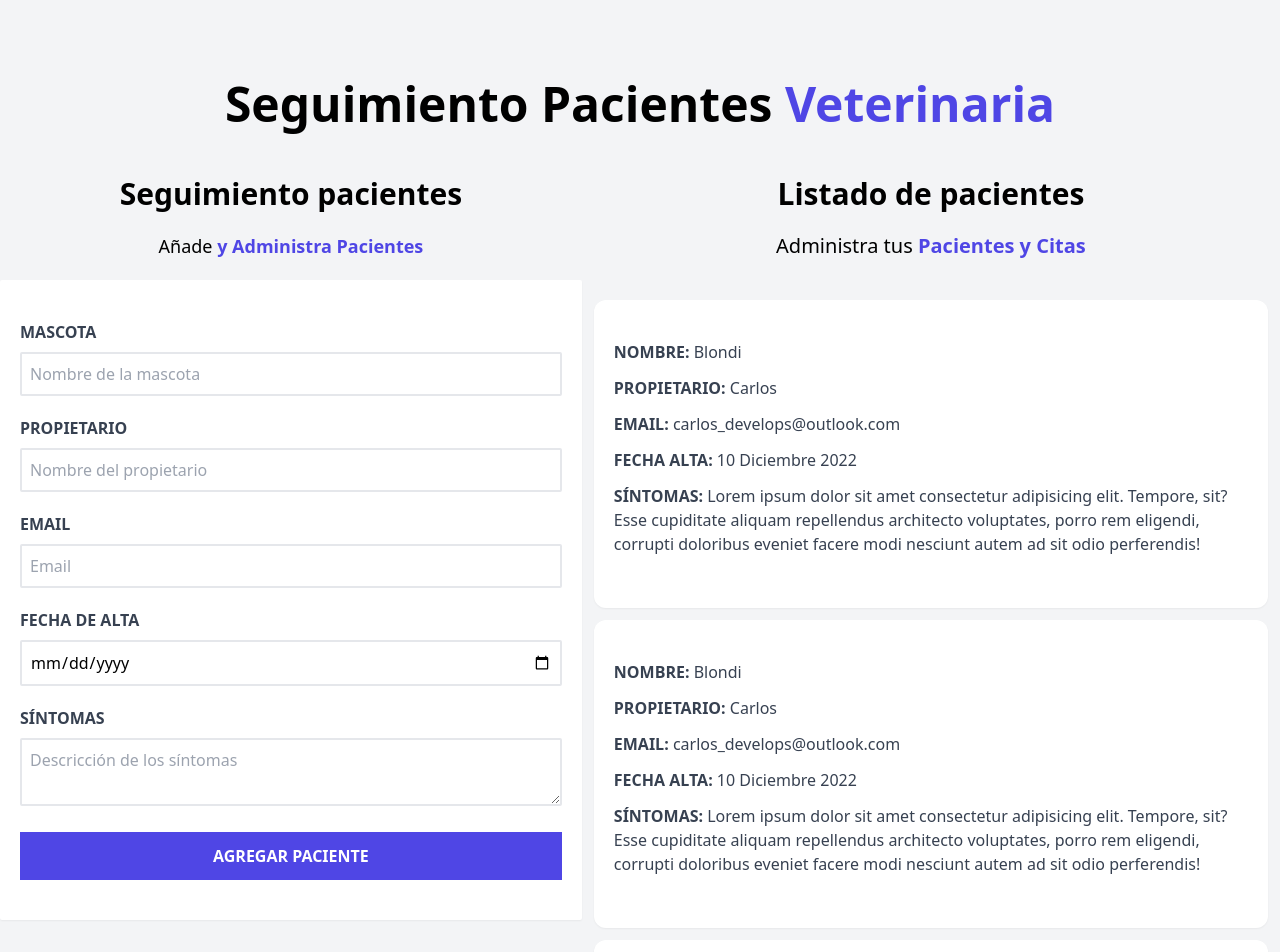
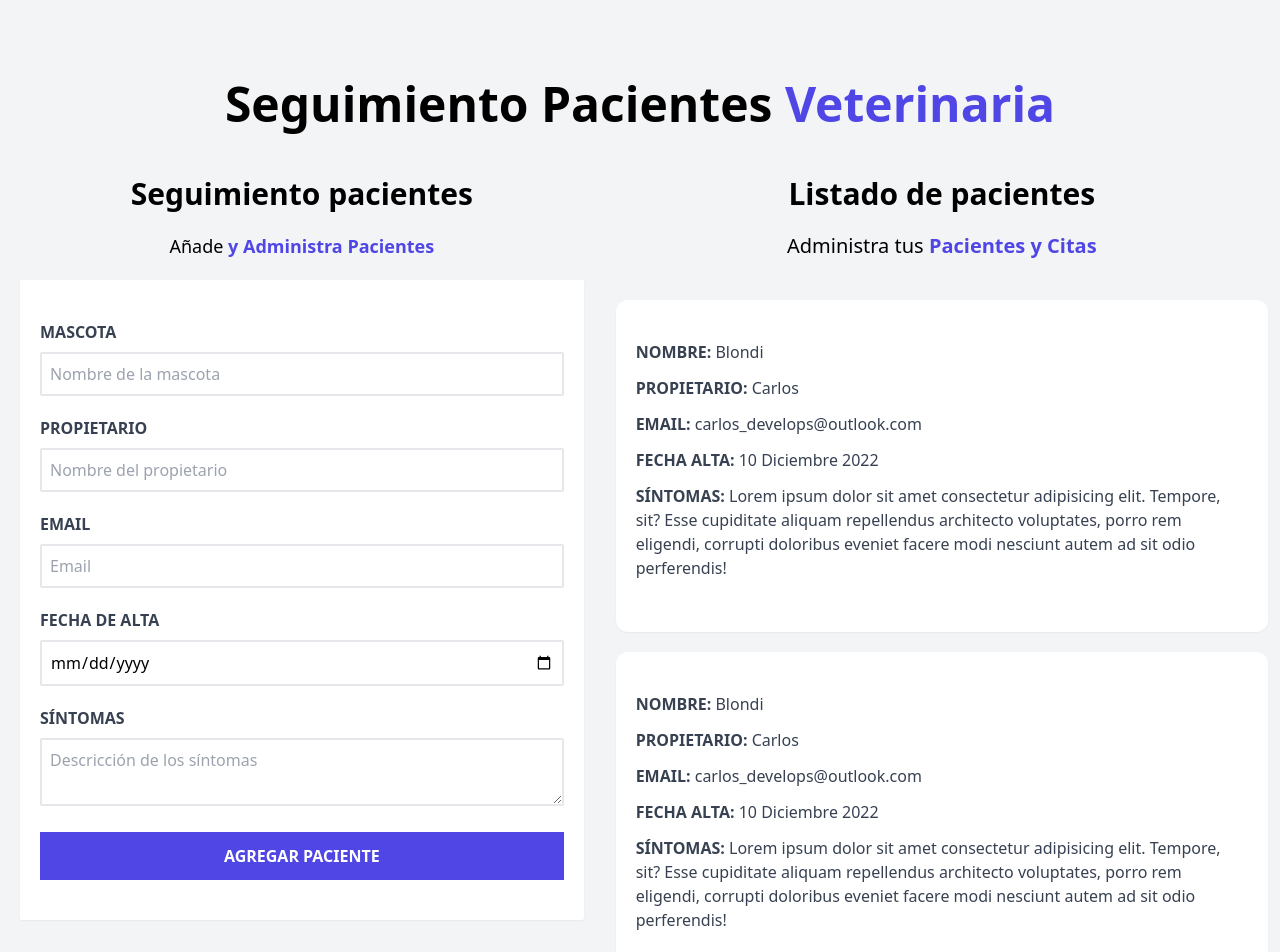
Before and after one commit to YouDevs/react-veterinaria, a React (Vite) app: page / in a window 1280 px wide. Shown: the top 952 px of the page. Built offline with nearby package versions, Linux system fonts and the light colour scheme.

Commit message:
validando formularios

```diff
--- a/src/components/Form.jsx
+++ b/src/components/Form.jsx
@@ -1,15 +1,38 @@
-import React from 'react'
+import {useState, useEffect} from 'react';
 
 const Form = () => {
+
+  const [name, setName] = useState('')
+  const [owned, setOwned] = useState('')
+  const [email, setEmail] = useState('')
+  const [date, setDate] = useState('')
+  const [symptom, setSymptom] = useState('')
+
+
+  const handleSubmit = (e) => {
+    e.preventDefault()
+
+    // Validate form:
+    if( [name, owned, email, date, symptom].includes('') ) {
+      console.log('Hay al menos un campo vacío')
+    }
+
+
+  }
+
   return (
-    <div className='md:w-1/2 lg:2/5'>
+    <div className='md:w-1/2 lg:2/5 mx-5'>
       <h2 className='font-black text-3xl text-center'>Seguimiento pacientes</h2>
       <p className='text-lg my-5 text-center'>
         Añade {''}
         <span className='text-indigo-600 font-bold'>y Administra Pacientes</span>
       </p>
 
-      <form className='bg-white shadow-sm rounded-sm py-10 px-5 mb-10' action="">
+      <form
+        className='bg-white shadow-sm rounded-sm py-10 px-5 mb-10'
+        onSubmit={ handleSubmit }
+      >
+        {/* petName */}
         <div className='mb-5'>
           <label
             htmlFor='mascota'
@@ -20,11 +43,14 @@ const Form = () => {
             className='border-2 w-full p-2 mt-2 placeholder-gray-400 rounded-sm'
             type="text"
             placeholder='Nombre de la mascota'
+            value={name}
+            onChange={ (e) => setName(e.target.value) }
           />
         </div>
+        {/* pet owned name */}
         <div className='mb-5'>
           <label
-            htmlFor='mascota'
+            htmlFor='owned'
             className='block text-gray-700 uppercase font-bold'
             >Propietario</label>
           <input
@@ -32,8 +58,11 @@ const Form = () => {
             className='border-2 w-full p-2 mt-2 placeholder-gray-400 rounded-sm'
             type="text"
             placeholder='Nombre del propietario'
+            value={owned}
+            onChange={ (e) => setOwned(e.target.value) }
           />
         </div>
+        {/* Email */}
         <div className='mb-5'>
           <label
             htmlFor='email'
@@ -44,38 +73,44 @@ const Form = () => {
             className='border-2 w-full p-2 mt-2 placeholder-gray-400 rounded-sm'
             type="email"
             placeholder='Email'
+            value={email}
+            onChange={ (e) => setEmail(e.target.value) }
           />
         </div>
+        {/* Fecha de alta */}
         <div className='mb-5'>
           <label
-            htmlFor='email'
+            htmlFor='date'
             className='block text-gray-700 uppercase font-bold'
             >Fecha de Alta</label>
           <input
-            id="alta"
+            id="date"
             className='border-2 w-full p-2 mt-2 placeholder-gray-400 rounded-sm'
             type="date"
             placeholder='Fecha de alta del paciente'
+            value={date}
+            onChange={ (e) => setDate(e.target.value) }
           />
         </div>
+        {/* symptom */}
         <div className='mb-5'>
           <label
-            htmlFor='sintomas'
+            htmlFor='symptom'
             className='block text-gray-700 uppercase font-bold'
             >Síntomas</label>
           <textarea
             name=""
-            id="sintomas"
+            id="symptom"
             className='border-2 w-full p-2 mt-2 placeholder-gray-400 rounded-sm'
-            placeholder='Descricción de los síntomas'>
+            placeholder='Descricción de los síntomas'
+            value={symptom}
+            onChange={ (e) => setSymptom(e.target.value) }
+            >
             </textarea>
         </div>
-
-        <input
-          type="sumbit"
+        <button
           className='bg-indigo-600 w-full p-3 text-white uppercase font-bold text-center hover:bg-indigo-700 transition-colors cursor-pointer'
-          value="Agregar paciente"
-        />
+          type="submit">Agregar paciente</button>
       </form>
     </div>
   )
--- a/src/components/Patient.jsx
+++ b/src/components/Patient.jsx
@@ -1,6 +1,6 @@
 const Patient = () => {
   return (
-    <div className='m-3 bg-white shadow-sm px-5 py-10 rounded-xl'>
+    <div className='mx-3 my-5 bg-white shadow-sm px-5 py-10 rounded-xl'>
         <p className='font-bold mb-3 text-gray-700 uppercase'> Nombre: {''}
           <span className='font-normal normal-case'>Blondi</span>
         </p>
```
